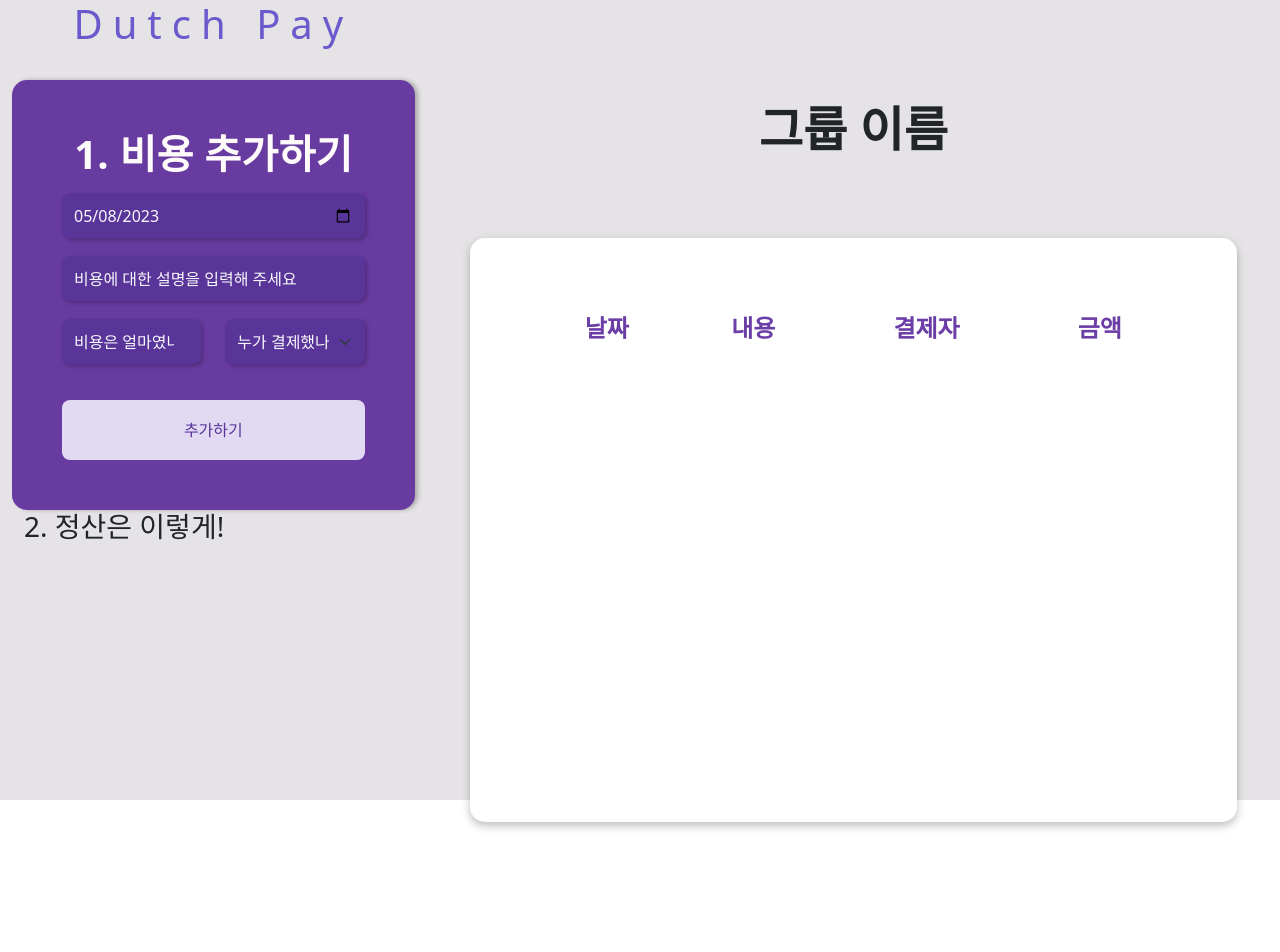
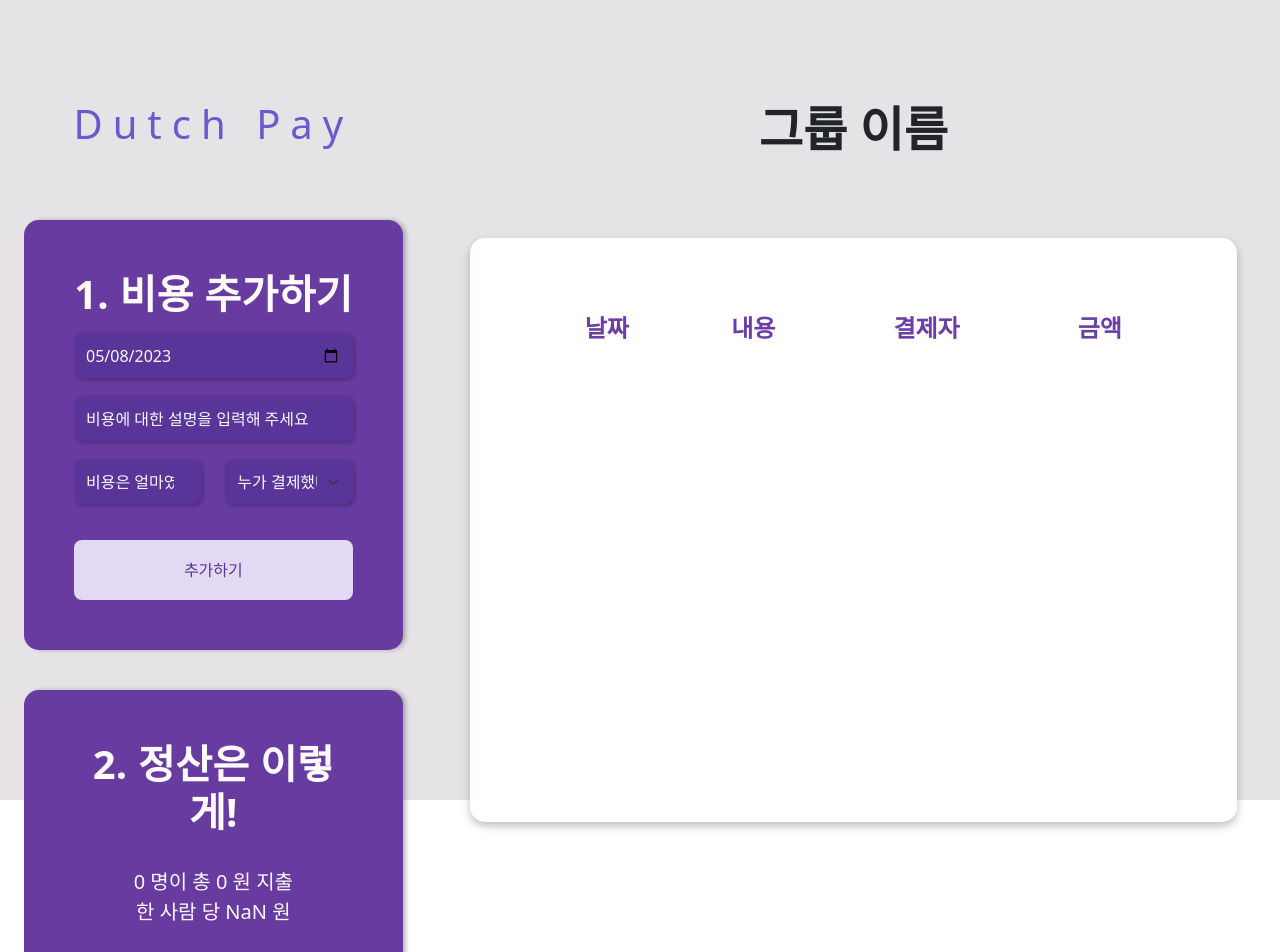
Before and after one commit to jaeyeong815/dutchpay, a React (Create React App) app: page /expense in a window 1280 px wide. Shown: the top 952 px of the page. Before the commit the page ends 922 px from the top, so only its background shows below. Built offline with nearby package versions, Linux system fonts and the light colour scheme.

Commit message:
design: ExpenseMain LeftPane 스타일링

```diff
--- a/src/components/AddExpenseForm.jsx
+++ b/src/components/AddExpenseForm.jsx
@@ -109,8 +109,6 @@ export const AddExpenseForm = () => {
                 <option disabled value=''>
                   누가 결제했나요?
                 </option>
-                <option value='철수'>철수</option>
-                <option value='영수'>영수</option>
                 {members?.map((member) => (
                   <option key={member} value={member}>
                     {member}
@@ -184,7 +182,6 @@ const StyledTitle = styled.h3`
   text-align: center;
   font-size: 40px;
   font-weight: 700;
-  /* line-height: 48px; */
   letter-spacing: 0.25px;
   margin-bottom: 15px;
 `;
--- a/src/components/ExpenseMain.jsx
+++ b/src/components/ExpenseMain.jsx
@@ -24,6 +24,7 @@ export const ExpenseMain = () => {
 
 const LeftPane = () => (
   <Container>
+    <StyledGapRow>
       <Row>
         <ServiceLogo />
       </Row>
@@ -33,21 +34,23 @@ const LeftPane = () => (
       <Row>
         <SettlementSummary />
       </Row>
+    </StyledGapRow>
   </Container>
 );
+
 const RightPane = () => {
   const groupName = useRecoilValue(groupNameState);
   return (
-    <StyledContainer>
+    <StyledRightPaneWrapper>
       <Row>
         <StyledGroupName>{groupName || '그룹 이름'}</StyledGroupName>
       </Row>
       <ExpenseTable />
-    </StyledContainer>
+    </StyledRightPaneWrapper>
   );
 };
 
-const StyledContainer = styled(Container)`
+const StyledRightPaneWrapper = styled(Container)`
   padding: 100px 31px;
 `;
 
@@ -57,3 +60,9 @@ const StyledGroupName = styled.h2`
   font-weight: 700;
   font-size: 48px;
 `;
+
+const StyledGapRow = styled(Row)`
+  padding-top: 100px;
+  gap: 5vh;
+  justify-content: center;
+`;
--- a/src/components/SettlementSummary.jsx
+++ b/src/components/SettlementSummary.jsx
@@ -1,4 +1,5 @@
 import { useRecoilValue } from 'recoil';
+import styled from 'styled-components';
 import { expensesState } from '../state/expenses';
 import { groupMembersState } from '../state/groupMembers';
 
@@ -67,16 +68,18 @@ export const SettlementSummary = () => {
 
   const minimumTransactions = calculateMinimumTransaction(expenses, members, splitAmount);
   return (
-    <div>
-      <h3>2. 정산은 이렇게!</h3>
-      {totalExpenseAmount > 0 && groupMembersCount > 0 && (
+    <StyledWrapper>
+      <StyledTitle>2. 정산은 이렇게!</StyledTitle>
+      {totalExpenseAmount >= 0 && groupMembersCount >= 0 && (
         <>
-          <span>
-            {groupMembersCount} 명이 총 {totalExpenseAmount} 원 지출
-          </span>
-          <br />
-          <span>한 사람 당 {splitAmount} 원</span>
-          <ul>
+          <StyledSummary>
+            <span>
+              {groupMembersCount} 명이 총 {totalExpenseAmount} 원 지출
+            </span>
+            <br />
+            <span>한 사람 당 {splitAmount} 원</span>
+          </StyledSummary>
+          <StyledUl>
             {minimumTransactions.map((transaction, idx) => (
               <li key={`transaction-${idx}`}>
                 <span>
@@ -84,9 +87,46 @@ export const SettlementSummary = () => {
                 </span>
               </li>
             ))}
-          </ul>
+          </StyledUl>
         </>
       )}
-    </div>
+    </StyledWrapper>
   );
 };
+
+const StyledWrapper = styled.div`
+  font-size: 20px;
+  padding: 50px;
+  background-color: #683ba1;
+  border-radius: 15px;
+  box-shadow: 3px 0px 4px rgba(0, 0, 0, 0.25);
+  color: #fffbfb;
+  text-align: center;
+`;
+
+const StyledTitle = styled.h3`
+  font-size: 40px;
+  font-weight: 700;
+  letter-spacing: 0.25px;
+  margin-bottom: 15px;
+`;
+
+const StyledUl = styled.ul`
+  font-weight: 500;
+  margin-top: 31px;
+  line-height: 150%;
+  list-style-type: square;
+
+  list::marker {
+    animation: blinker 1s infinite linear;
+  }
+  @keyframes blinker {
+    50% {
+      opacity: 0;
+    }
+  }
+`;
+
+const StyledSummary = styled.div`
+  margin-top: 31px;
+`;
```
Lines whose indentation alone changed are shown as unchanged.
